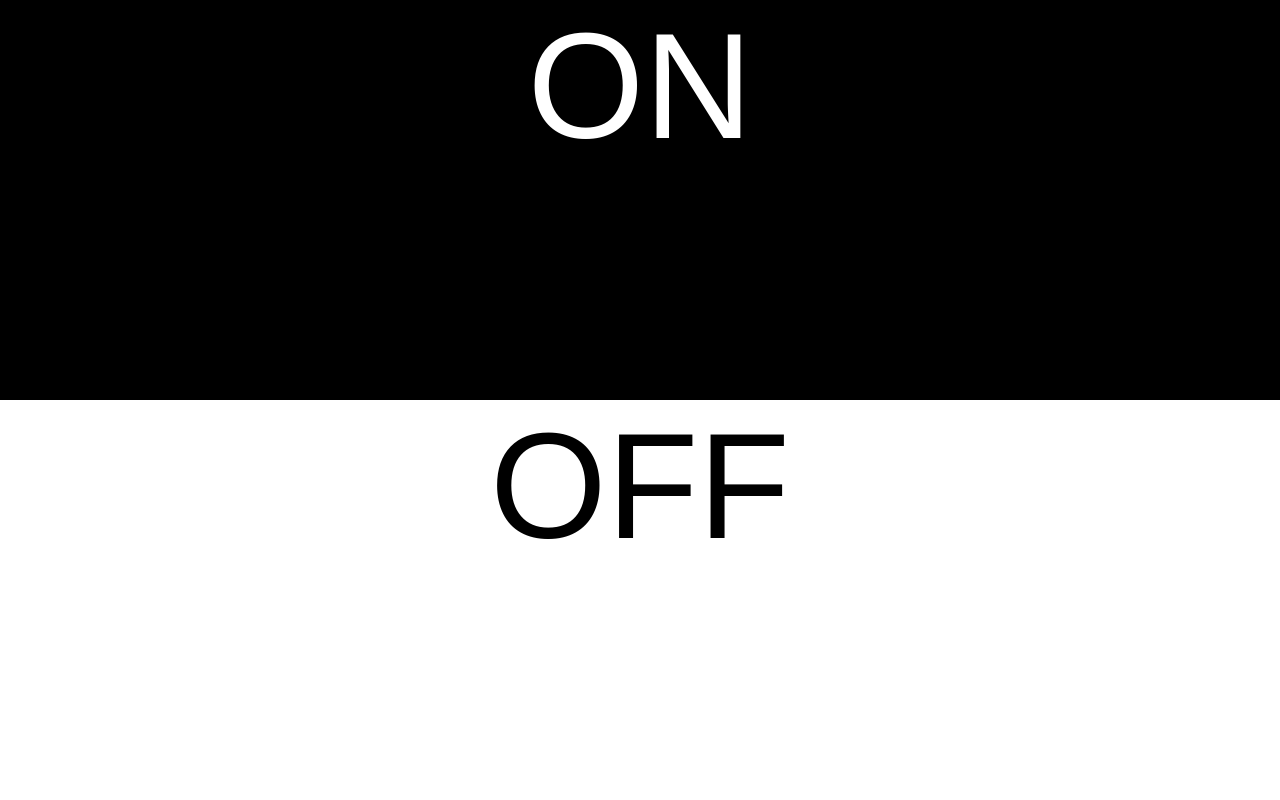
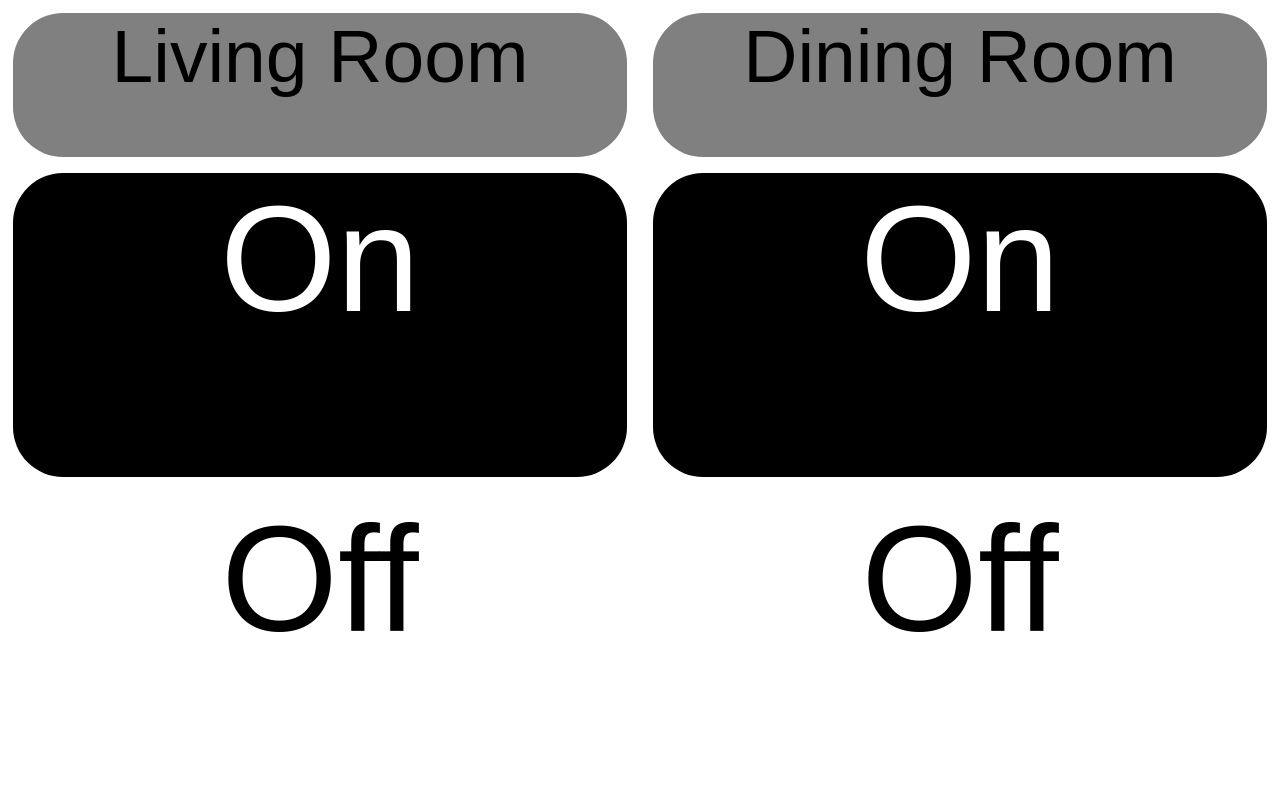
Before and after one commit to stuartmunn/socket_control, a Flask app: page / in a window 1280 px wide. Run offline with Flask 2, Linux system fonts and the light colour scheme.

Commit message:
Added 2nd switch in to python script and modified html and css to control.

```diff
--- a/app.py
+++ b/app.py
@@ -15,10 +15,20 @@ def on():
     switch_on(1)
     return render_template('index.html')
 
+@app.route('/on2/')
+def on():
+    switch_on(2)
+    return render_template('index.html')
+
 @app.route('/off1/')
 def off():
     switch_off(1)
     return render_template('index.html')
 
+@app.route('/off2/')
+def on():
+    switch_off(2)
+    return render_template('index.html')
+
 if __name__ == '__main__':
     app.run(debug=True, host='0.0.0.0') #, port=int("5001"))
--- a/static/style.css
+++ b/static/style.css
@@ -6,34 +6,62 @@ body {
     bottom: 0;
     left: 0;
     font-family: Arial, sans-serif;
-    font-size: 150px;
     text-align: center;
 }
 
 div {
     display: block;
-    width: 100%;
-    height: 50%;
+    width: 48%;
+    margin: 1%;
+    vertical-align: middle;
+    border-radius: 50px;
 }
 
-div a {
-    width: 100%;
-    height: 100%;
-    display: block;
+div.title {
+    background: gray;
+    font-size: 75px;
+    height: 18%;
 }
 
 div.on {
     background: black;
+    color: white;
+    height: 38%;
+    font-size: 150px;
 }
-
-div.on a {
-    color: white;
+div.off {
+    background: white;
+    color: black;
+    height: 38%;
+    font-size: 150px;
 }
-
-div.off a {
-    color: black;
+#Title1 {
+    position: absolute;
+    top: 0%;
+    left 0%;
 }
-
-a:link, a:visited {
-    text-decoration: none;
+#Title2 {
+    position: absolute;
+    top: 0%;
+    left: 50%;
 }
+#On1 {
+    position: absolute;
+    top: 20%;
+    left: 0%;
+}
+#On2 {
+    position: absolute;
+    top: 20%;
+    left: 50%;
+}
+#Off1 {
+    position: absolute;
+    top: 60%;
+    left: 0%;
+}
+#Off2 {
+    position: absolute;
+    top: 60%;
+    left: 50%;
+}
--- a/templates/index.html
+++ b/templates/index.html
@@ -1,14 +1,26 @@
 <!doctype html>
 <html>
 <head>
-<title>Living Room Lamp</title>
+<title>Socket Control</title>
 <link rel="stylesheet" href="/static/style.css" />
 <meta name="viewport" content="width=device-width, user-scalable=no" />
+<script>
+function sendRequest(action, device) {
+  var xhttp = new XMLHttpRequest();
+  // xhttp.onreadystatechange = function() {};
+  xhttp.open("GET", "/" + action + device, true);
+  xhttp.send();
+}
+</script>
 </head>
 <body>
+<div class="title" id="Title1">Living Room</div>
+<div class="on" id="On1" onclick="sendRequest('on','1')">On</div>
+<div class="off" id="Off1" onclick="sendRequest('off','1')">Off</div>
 
-<div class="on"><a href="/on1/">ON</a></div>
-<div class="off"><a href="/off1/">OFF</a></div>
+<div class="title" id="Title2">Dining Room</div>
+<div class="on" id="On2" onclick="sendRequest('on','2')">On</div>
+<div class="off" id="Off2" onclick="sendRequest('off','2')">Off</div>
 
 </body>
 </html>
```
